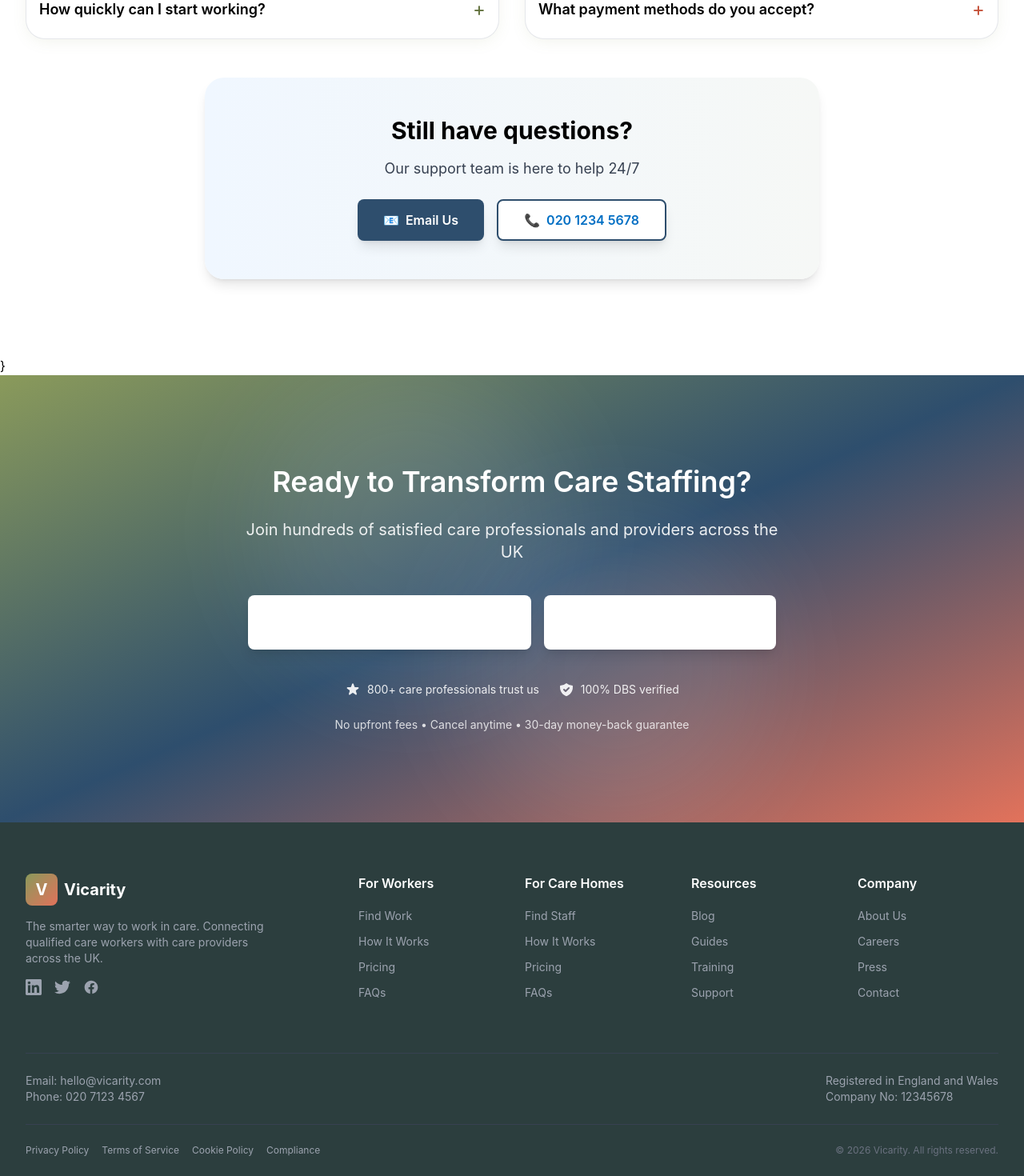
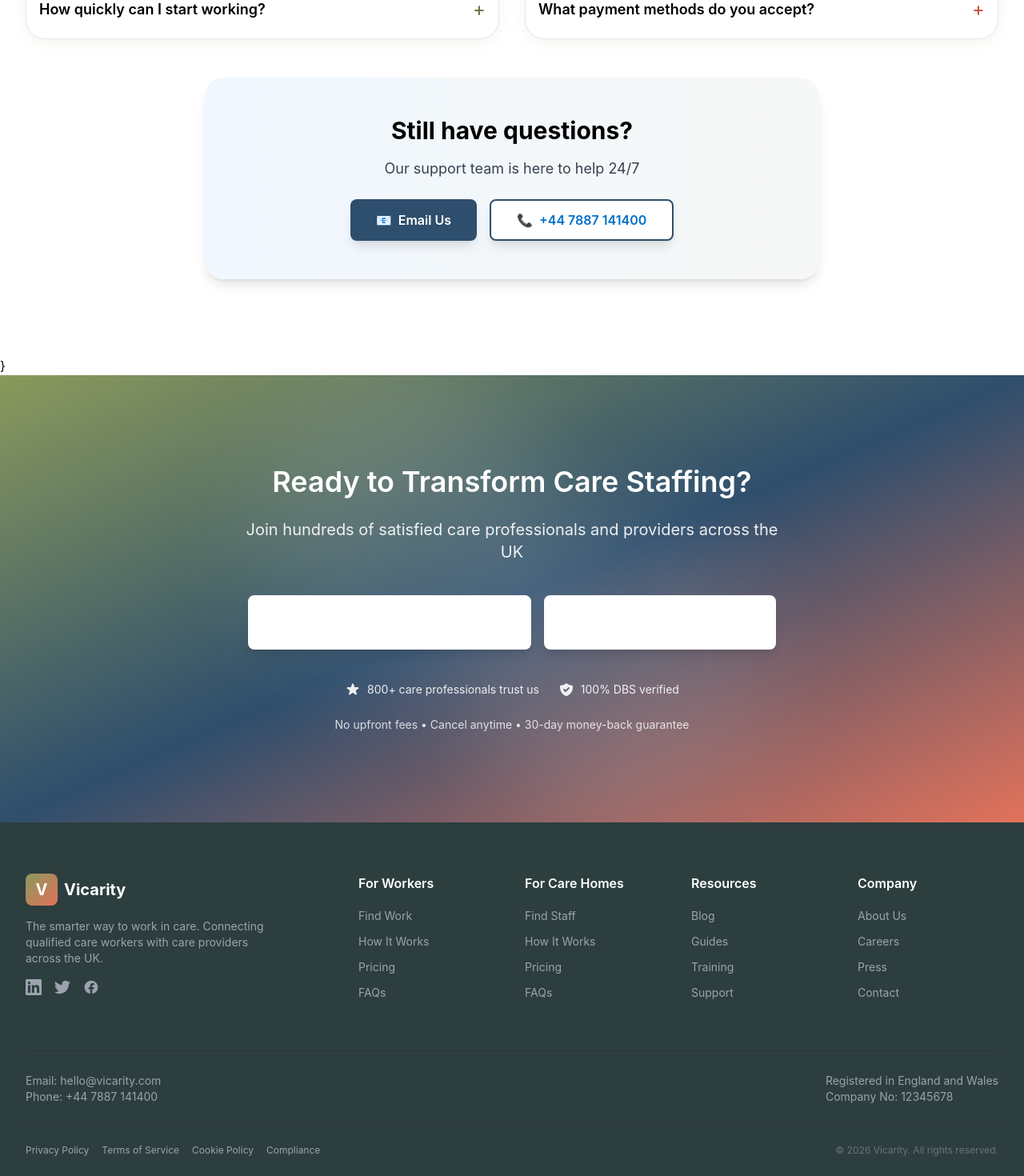
Before and after one commit to ryane-joe-b/Rcorp-Vicarity, a React (Create React App) app in the folder web/: page / in a window 1280 px wide. Shown: the part 7292-8762 px from the top of the page at 80% size. Built offline with nearby package versions, Linux system fonts and the light colour scheme; no server answers.

Commit message:
Update phone number to real contact number
Changed all placeholder phone numbers to: +44 7887 141400

Updated in:
- FAQ Section CTA
- Footer contact info
- Navbar mobile menu

Phone number now appears consistently across all components
with proper tel: link format for mobile click-to-call

```diff
--- a/web/src/components/layout/Footer/Footer.jsx
+++ b/web/src/components/layout/Footer/Footer.jsx
@@ -125,7 +125,7 @@ const Footer = () => {
           <div className="flex flex-col md:flex-row md:items-center md:justify-between text-sm text-gray-400">
             <div className="mb-4 md:mb-0">
               <p>Email: <a href="mailto:hello@vicarity.com" className="hover:text-sage-400">hello@vicarity.com</a></p>
-              <p>Phone: <a href="tel:02071234567" className="hover:text-sage-400">020 7123 4567</a></p>
+              <p>Phone: <a href="tel:+447887141400" className="hover:text-sage-400">+44 7887 141400</a></p>
             </div>
             <div>
               <p>Registered in England and Wales</p>
--- a/web/src/components/layout/Navbar/Navbar.jsx
+++ b/web/src/components/layout/Navbar/Navbar.jsx
@@ -180,10 +180,10 @@ const Navbar = () => {
                     hello@vicarity.com
                   </a>
                   <a
-                    href="tel:02071234567"
+                    href="tel:+447887141400"
                     className="text-ocean-600 hover:underline block"
                   >
-                    020 7123 4567
+                    +44 7887 141400
                   </a>
                 </div>
               </div>
--- a/web/src/components/sections/FAQ/FAQSection.jsx
+++ b/web/src/components/sections/FAQ/FAQSection.jsx
@@ -210,7 +210,7 @@ const FAQSection = () => {
               <span>Email Us</span>
             </a>
             <a
-              href="tel:02012345678"
+              href="tel:+447887141400"
               className="min-h-[44px] px-8 py-3 bg-white hover:bg-gray-50
                        text-ocean-600 font-semibold rounded-lg shadow-lg
                        border-2 border-ocean-500
@@ -218,7 +218,7 @@ const FAQSection = () => {
                        inline-flex items-center justify-center gap-2"
             >
               <span>📞</span>
-              <span>020 1234 5678</span>
+              <span>+44 7887 141400</span>
             </a>
           </div>
         </div>
```
